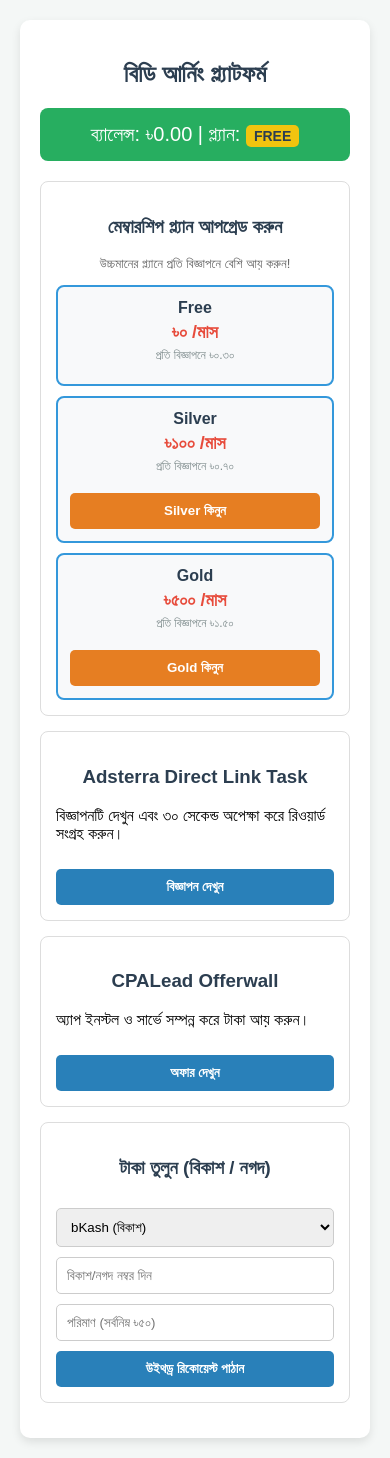
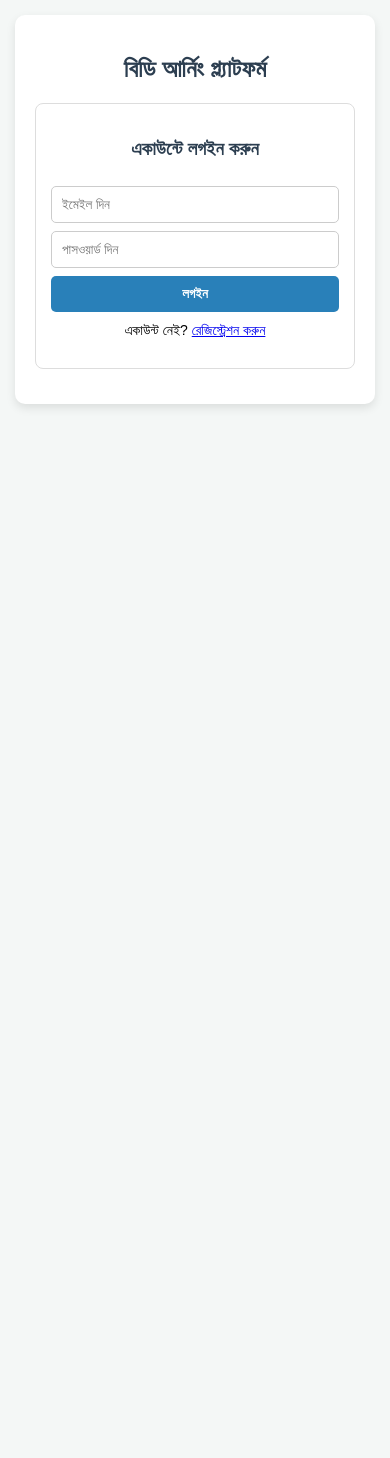
Before and after one commit to Online-first-income/Upgrade, a website: page public/index.html in a window 390 px wide. After the commit the page ends 844 px from the top, so only its background shows below. Drawn offline with Linux system fonts and the light colour scheme; no server answers.

Commit message:
Refactor index.html for improved layout and features
Updated the title and adjusted styles for better layout. Added registration and login sections, and modified the dashboard display.

```diff
--- a/public/index.html
+++ b/public/index.html
@@ -3,227 +3,180 @@
 <head>
     <meta charset="UTF-8">
     <meta name="viewport" content="width=device-width, initial-scale=1.0">
-    <title>BD Earning Platform - PTC, Offerwall & Membership</title>
+    <title>BD Earning Platform</title>
     <style>
-        body { font-family: Arial, sans-serif; background: #f4f7f6; margin: 0; padding: 20px; }
-        .container { max-width: 650px; margin: auto; background: white; padding: 20px; border-radius: 10px; box-shadow: 0 4px 10px rgba(0,0,0,0.1); }
+        body { font-family: Arial, sans-serif; background: #f4f7f6; margin: 0; padding: 15px; }
+        .container { max-width: 600px; margin: auto; background: white; padding: 20px; border-radius: 10px; box-shadow: 0 4px 10px rgba(0,0,0,0.1); }
         h2, h3 { text-align: center; color: #2c3e50; }
-        .balance-box { background: #27ae60; color: white; padding: 15px; border-radius: 8px; text-align: center; font-size: 20px; margin-bottom: 20px; }
-        .badge { background: #f1c40f; color: #2c3e50; padding: 3px 8px; border-radius: 5px; font-size: 14px; font-weight: bold; text-transform: uppercase; }
         .card { border: 1px solid #ddd; padding: 15px; border-radius: 8px; margin-bottom: 15px; }
-
-        /* মেম্বারশিপ প্ল্যান গ্রিড */
-        .plans-grid { display: flex; gap: 10px; justify-content: space-between; flex-wrap: wrap; }
-        .plan-box { border: 2px solid #3498db; border-radius: 8px; padding: 12px; text-align: center; flex: 1; min-width: 150px; background: #f8f9fa; }
-        .plan-box.active { border-color: #27ae60; background: #e8f8f5; }
-        .plan-title { font-weight: bold; font-size: 16px; color: #2c3e50; }
-        .plan-price { font-size: 18px; color: #e74c3c; font-weight: bold; margin: 5px 0; }
-        .plan-feature { font-size: 12px; color: #7f8c8d; margin-bottom: 10px; }
-
-        input, select, button { width: 100%; padding: 10px; margin-top: 10px; border-radius: 5px; border: 1px solid #ccc; box-sizing: border-box; }
+        .balance-box { background: #27ae60; color: white; padding: 12px; border-radius: 8px; text-align: center; font-size: 18px; margin-bottom: 15px; }
+        .badge { background: #f1c40f; color: #2c3e50; padding: 2px 6px; border-radius: 4px; font-size: 12px; font-weight: bold; }
+        input, select, button { width: 100%; padding: 10px; margin-top: 8px; border-radius: 5px; border: 1px solid #ccc; box-sizing: border-box; }
         button { background: #2980b9; color: white; border: none; font-weight: bold; cursor: pointer; }
         button:hover { background: #3498db; }
-        button:disabled { background: #95a5a6; cursor: not-allowed; }
-        .btn-upgrade { background: #e67e22; }
-        .btn-upgrade:hover { background: #d35400; }
-        .timer-box { font-weight: bold; color: #e74c3c; text-align: center; margin-top: 10px; display: none; }
+        .btn-green { background: #27ae60; }
+        .btn-green:hover { background: #2ecc71; }
+        .hidden { display: none; }
+        .notice { background: #fff3cd; color: #856404; padding: 10px; border-radius: 5px; font-size: 13px; margin-bottom: 10px; }
     </style>
 </head>
 <body>
 
 <div class="container">
+
+    <!-- ১. রেজিস্ট্রেশন ও লগইন পেজ -->
+    <div id="auth-section">
         <h2>বিডি আর্নিং প্ল্যাটফর্ম</h2>
 
-    <div class="balance-box">
-        ব্যালেন্স: ৳<span id="user-balance">0.00</span> | প্ল্যান: <span id="user-plan" class="badge">FREE</span>
+        <!-- লগইন ফর্ম -->
+        <div id="login-box" class="card">
+            <h3>একাউন্টে লগইন করুন</h3>
+            <input type="email" id="login-email" placeholder="ইমেইল দিন">
+            <input type="password" id="login-pass" placeholder="পাসওয়ার্ড দিন">
+            <button onclick="login()">লগইন</button>
+            <p style="text-align:center; font-size:14px; margin-top:10px;">একাউন্ট নেই? <a href="#" onclick="toggleAuth('register')">রেজিস্ট্রেশন করুন</a></p>
         </div>
 
-    <!-- ১. মেম্বারশিপ সাবস্ক্রিপশন সেকশন -->
-    <div class="card">
-        <h3>মেম্বারশিপ প্ল্যান আপগ্রেড করুন</h3>
-        <p style="text-align:center; font-size:13px; color:#666;">উচ্চমানের প্ল্যানে প্রতি বিজ্ঞাপনে বেশি আয় করুন!</p>
-
-        <div class="plans-grid">
-            <div class="plan-box" id="plan-card-free">
-                <div class="plan-title">Free</div>
-                <div class="plan-price">৳০ /মাস</div>
-                <div class="plan-feature">প্রতি বিজ্ঞাপনে ৳০.৩০</div>
-            </div>
-
-            <div class="plan-box" id="plan-card-silver">
-                <div class="plan-title">Silver</div>
-                <div class="plan-price">৳১০০ /মাস</div>
-                <div class="plan-feature">প্রতি বিজ্ঞাপনে ৳০.৭০</div>
-                <button class="btn-upgrade" onclick="upgradePlan('silver')">Silver কিনুন</button>
-            </div>
-
-            <div class="plan-box" id="plan-card-gold">
-                <div class="plan-title">Gold</div>
-                <div class="plan-price">৳৫০০ /মাস</div>
-                <div class="plan-feature">প্রতি বিজ্ঞাপনে ৳১.৫০</div>
-                <button class="btn-upgrade" onclick="upgradePlan('gold')">Gold কিনুন</button>
-            </div>
+        <!-- রেজিস্ট্রেশন ফর্ম -->
+        <div id="register-box" class="card hidden">
+            <h3>নতুন একাউন্ট তৈরি করুন</h3>
+            <input type="text" id="reg-name" placeholder="আপনার পূর্ণ নাম">
+            <input type="email" id="reg-email" placeholder="ইমেইল এড্রেস">
+            <input type="text" id="reg-phone" placeholder="বিকাশ/নগদ নম্বর">
+            <input type="password" id="reg-pass" placeholder="পাসওয়ার্ড দিন">
+            <button class="btn-green" onclick="register()">রেজিস্ট্রেশন করুন</button>
+            <p style="text-align:center; font-size:14px; margin-top:10px;">ইতিমধ্যেই একাউন্ট আছে? <a href="#" onclick="toggleAuth('login')">লগইন করুন</a></p>
         </div>
     </div>
 
-    <!-- ২. এডস্টেরা লিংক টাস্ক -->
-    <div class="card">
-        <h3>Adsterra Direct Link Task</h3>
-        <p>বিজ্ঞাপনটি দেখুন এবং ৩০ সেকেন্ড অপেক্ষা করে রিওয়ার্ড সংগ্রহ করুন।</p>
-        <button id="adsterra-btn" onclick="startAdsterraTask()">বিজ্ঞাপন দেখুন</button>
-        <div id="timer-status" class="timer-box">অপেক্ষা করুন: <span id="seconds-left">30</span> সেকেন্ড...</div>
+    <!-- ২. মূল ড্যাশবোর্ড (লগইন করার পর দেখাবে) -->
+    <div id="dashboard-section" class="hidden">
+        <h2>স্বাগতম, <span id="user-name">ইউজার</span>!</h2>
+        <div class="balance-box">
+            ব্যালেন্স: ৳<span id="user-balance">0.00</span> | প্ল্যান: <span id="user-plan" class="badge">FREE</span>
+            <button onclick="logout()" style="width: auto; padding: 4px 10px; font-size: 12px; float: right; background: #c0392b;">লগআউট</button>
         </div>
 
-    <!-- ৩. CPALead অফারওয়াল -->
+        <!-- টাকা ডিপোজিট করার সেকশন -->
         <div class="card">
-        <h3>CPALead Offerwall</h3>
-        <p>অ্যাপ ইনস্টল ও সার্ভে সম্পন্ন করে টাকা আয় করুন।</p>
-        <button onclick="openCPALead()">অফার দেখুন</button>
+            <h3>টাকা জমা দিন (Deposit)</h3>
+            <div class="notice">
+                <strong>সেন্ড মানি করার নিয়ম:</strong><br>
+                বিকাশ Personal: 01700000000<br>
+                নগদ Personal: 01800000000<br>
+                টাকা পাঠিয়ে নিচের ফর্মে TrxID ও তথ্য জমা দিন।
             </div>
-
-    <!-- ৪. উইথড্রয়াল সেকশন -->
-    <div class="card">
-        <h3>টাকা তুলুন (বিকাশ / নগদ)</h3>
-        <select id="method">
+            <select id="dep-method">
                 <option value="bKash">bKash (বিকাশ)</option>
                 <option value="Nagad">Nagad (নগদ)</option>
             </select>
-        <input type="text" id="account" placeholder="বিকাশ/নগদ নম্বর দিন">
-        <input type="number" id="amount" placeholder="পরিমাণ (সর্বনিম্ন ৳৫০)">
-        <button onclick="requestWithdraw()">উইথড্র রিকোয়েস্ট পাঠান</button>
+            <input type="text" id="dep-sender" placeholder="যে নম্বর থেকে টাকা পাঠিয়েছেন">
+            <input type="number" id="dep-amount" placeholder="টাকার পরিমাণ (যেমন: ১০০, ৫০০)">
+            <input type="text" id="dep-trxid" placeholder="Transaction ID (TrxID)">
+            <button class="btn-green" onclick="submitDeposit()">ডিপোজিট সাবমিট করুন</button>
+        </div>
+
+        <!-- মেম্বারশিপ আপগ্রেড -->
+        <div class="card">
+            <h3>মেম্বারশিপ প্ল্যান আপগ্রেড</h3>
+            <button style="background: #e67e22;" onclick="upgradePlan('silver')">Silver প্ল্যান (৳১০০/মাস)</button>
+            <button style="background: #f1c40f; color: black;" onclick="upgradePlan('gold')">Gold প্ল্যান (৳৫০০/মাস)</button>
         </div>
     </div>
 
+</div>
+
 <script>
-    const USER_ID = 'usr_101';
+    let loggedInUser = null;
 
-    const ADSTERRA_LINKS = [
-        "https://www.example.com/adsterra-link-1",
-        "https://www.example.com/adsterra-link-2",
-        "https://www.example.com/adsterra-link-3"
-    ];
-
-    let currentLinkIndex = 0;
-    const ADSTERRA_TIMER_SECONDS = 30;
-
-    // ১. ইউজার ডাটা এবং প্ল্যান লোড করা
-    async function fetchUserData() {
-        try {
-            const res = await fetch(`/api/user/${USER_ID}`);
-            const data = await res.json();
-
-            document.getElementById('user-balance').innerText = data.balance.toFixed(2);
-            document.getElementById('user-plan').innerText = data.plan.toUpperCase();
-
-            // এক্টিভ প্ল্যান হাইলাইট করা
-            document.querySelectorAll('.plan-box').forEach(el => el.classList.remove('active'));
-            const activeCard = document.getElementById(`plan-card-${data.plan}`);
-            if (activeCard) activeCard.classList.add('active');
-
-        } catch (err) {
-            console.log("Error loading balance");
+    function toggleAuth(type) {
+        if(type === 'register') {
+            document.getElementById('login-box').classList.add('hidden');
+            document.getElementById('register-box').classList.remove('hidden');
+        } else {
+            document.getElementById('register-box').classList.add('hidden');
+            document.getElementById('login-box').classList.remove('hidden');
         }
     }
 
-    // ২. প্ল্যান আপগ্রেড করা
-    async function upgradePlan(targetPlan) {
-        if (!confirm(`আপনি কি সত্যিই ৳${targetPlan === 'silver' ? 100 : 500} দিয়ে ${targetPlan.toUpperCase()} প্ল্যান কিনতে চান?`)) return;
+    async function register() {
+        const name = document.getElementById('reg-name').value;
+        const email = document.getElementById('reg-email').value;
+        const phone = document.getElementById('reg-phone').value;
+        const password = document.getElementById('reg-pass').value;
 
-        try {
-            const res = await fetch('/api/upgrade-plan', {
+        const res = await fetch('/api/register', {
             method: 'POST',
             headers: { 'Content-Type': 'application/json' },
-                body: JSON.stringify({ userId: USER_ID, targetPlan })
+            body: JSON.stringify({ name, email, phone, password })
         });
-
         const data = await res.json();
-            if (data.success) {
-                alert(data.message);
-                fetchUserData();
-            } else {
-                alert(data.error);
-            }
-        } catch (err) {
-            alert("আপগ্রেড করা সম্ভব হয়নি। আবার চেষ্টা করুন।");
-        }
+        alert(data.message || data.error);
+        if(data.success) toggleAuth('login');
     }
 
-    // ৩. CPALead ওপেন করা
-    function openCPALead() {
-        const cpaleadUrl = `https://www.cpalead.com/offer/link?subid=${USER_ID}`;
-        alert("অফারওয়াল লোড হচ্ছে...");
-        window.open(cpaleadUrl, '_blank');
-    }
+    async function login() {
+        const email = document.getElementById('login-email').value;
+        const password = document.getElementById('login-pass').value;
 
-    // ৪. Adsterra রোটেশন ও টাইমার
-    function startAdsterraTask() {
-        const btn = document.getElementById('adsterra-btn');
-        const timerBox = document.getElementById('timer-status');
-        const secondsSpan = document.getElementById('seconds-left');
-
-        const activeLink = ADSTERRA_LINKS[currentLinkIndex];
-        window.open(activeLink, '_blank');
-
-        currentLinkIndex = (currentLinkIndex + 1) % ADSTERRA_LINKS.length;
-
-        btn.disabled = true;
-        timerBox.style.display = "block";
-        let timeLeft = ADSTERRA_TIMER_SECONDS;
-        secondsSpan.innerText = timeLeft;
-
-        const timerInterval = setInterval(async () => {
-            timeLeft--;
-            secondsSpan.innerText = timeLeft;
-
-            if (timeLeft <= 0) {
-                clearInterval(timerInterval);
-                timerBox.style.display = "none";
-                btn.disabled = false;
-
-                // ব্যাকএন্ডে এপিআই কল করে প্ল্যান অনুযায়ী রিওয়ার্ড যোগ করা
-                const rewardRes = await fetch('/api/add-reward', {
+        const res = await fetch('/api/login', {
             method: 'POST',
             headers: { 'Content-Type': 'application/json' },
-                    body: JSON.stringify({ userId: USER_ID })
+            body: JSON.stringify({ email, password })
         });
+        const data = await res.json();
 
-                const rewardData = await rewardRes.json();
-                if (rewardData.success) {
-                    alert(`অভিনন্দন! আপনি ৳${rewardData.rewardEarned} রিওয়ার্ড পেয়েছেন।`);
-                    fetchUserData();
-                }
-            }
-        }, 1000);
-    }
-
-    // ৫. উইথড্র রিকোয়েস্ট
-    async function requestWithdraw() {
-        const method = document.getElementById('method').value;
-        const accountNumber = document.getElementById('account').value;
-        const amount = parseFloat(document.getElementById('amount').value);
-
-        if (!accountNumber || !amount) {
-            alert("সবগুলো ফিল্ড সঠিকভাবে পূরণ করুন!");
-            return;
-        }
-
-        const res = await fetch('/api/withdraw', {
-            method: 'POST',
-            headers: { 'Content-Type': 'application/json' },
-            body: JSON.stringify({ userId: USER_ID, amount, method, accountNumber })
-        });
-
-        const data = await res.json();
-        if (data.success) {
-            alert(data.message);
-            fetchUserData();
+        if(data.success) {
+            loggedInUser = data.user;
+            showDashboard();
         } else {
             alert(data.error);
         }
     }
 
-    // পেজ লোড হলে কল হবে
-    fetchUserData();
+    function showDashboard() {
+        document.getElementById('auth-section').classList.add('hidden');
+        document.getElementById('dashboard-section').classList.remove('hidden');
+        document.getElementById('user-name').innerText = loggedInUser.name;
+        refreshUserData();
+    }
+
+    async function refreshUserData() {
+        const res = await fetch(`/api/user/${loggedInUser.id}`);
+        const data = await res.json();
+        document.getElementById('user-balance').innerText = data.balance.toFixed(2);
+        document.getElementById('user-plan').innerText = data.plan.toUpperCase();
+    }
+
+    async function submitDeposit() {
+        const method = document.getElementById('dep-method').value;
+        const senderNumber = document.getElementById('dep-sender').value;
+        const amount = document.getElementById('dep-amount').value;
+        const trxId = document.getElementById('dep-trxid').value;
+
+        const res = await fetch('/api/deposit', {
+            method: 'POST',
+            headers: { 'Content-Type': 'application/json' },
+            body: JSON.stringify({ userId: loggedInUser.id, method, senderNumber, amount, trxId })
+        });
+        const data = await res.json();
+        alert(data.message || data.error);
+    }
+
+    async function upgradePlan(targetPlan) {
+        const res = await fetch('/api/upgrade-plan', {
+            method: 'POST',
+            headers: { 'Content-Type': 'application/json' },
+            body: JSON.stringify({ userId: loggedInUser.id, targetPlan })
+        });
+        const data = await res.json();
+        alert(data.message || data.error);
+        if(data.success) refreshUserData();
+    }
+
+    function logout() {
+        location.reload();
+    }
 </script>
 
 </body>
```
Lines whose indentation alone changed are shown as unchanged.
